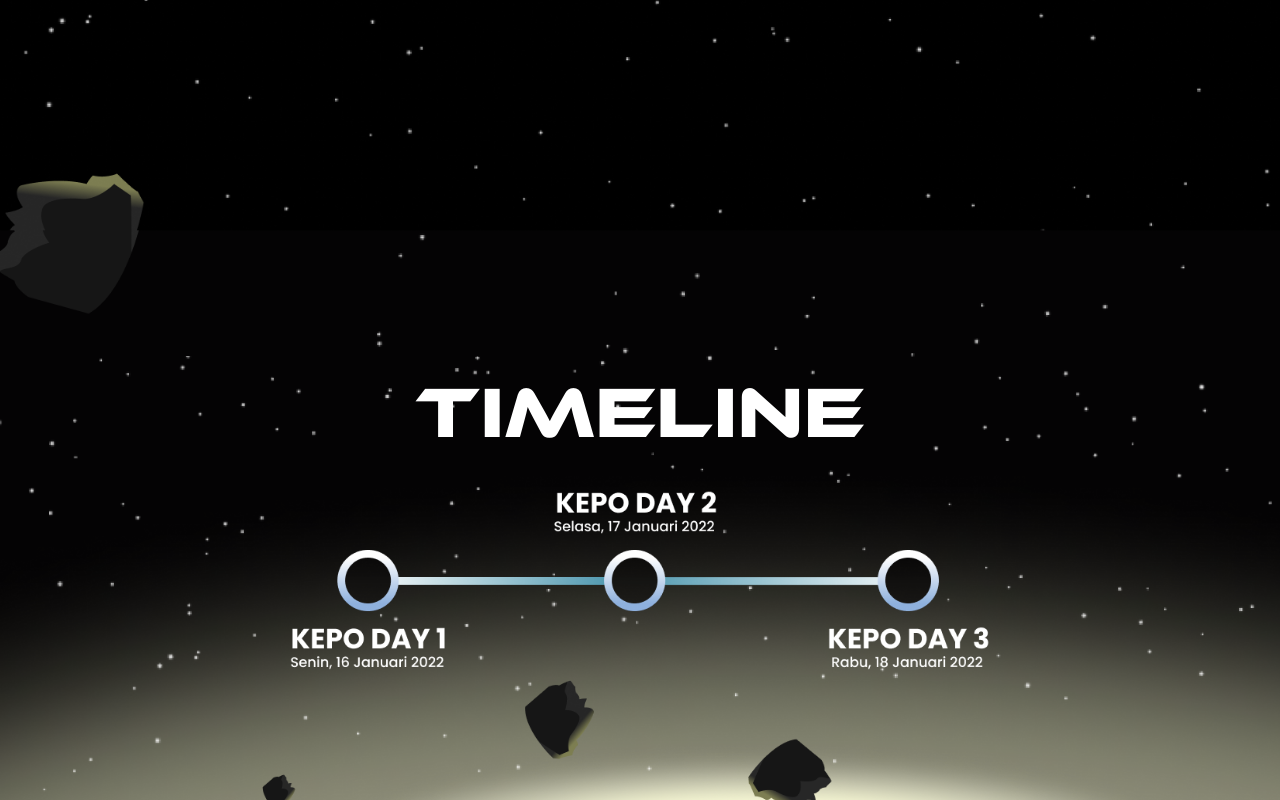
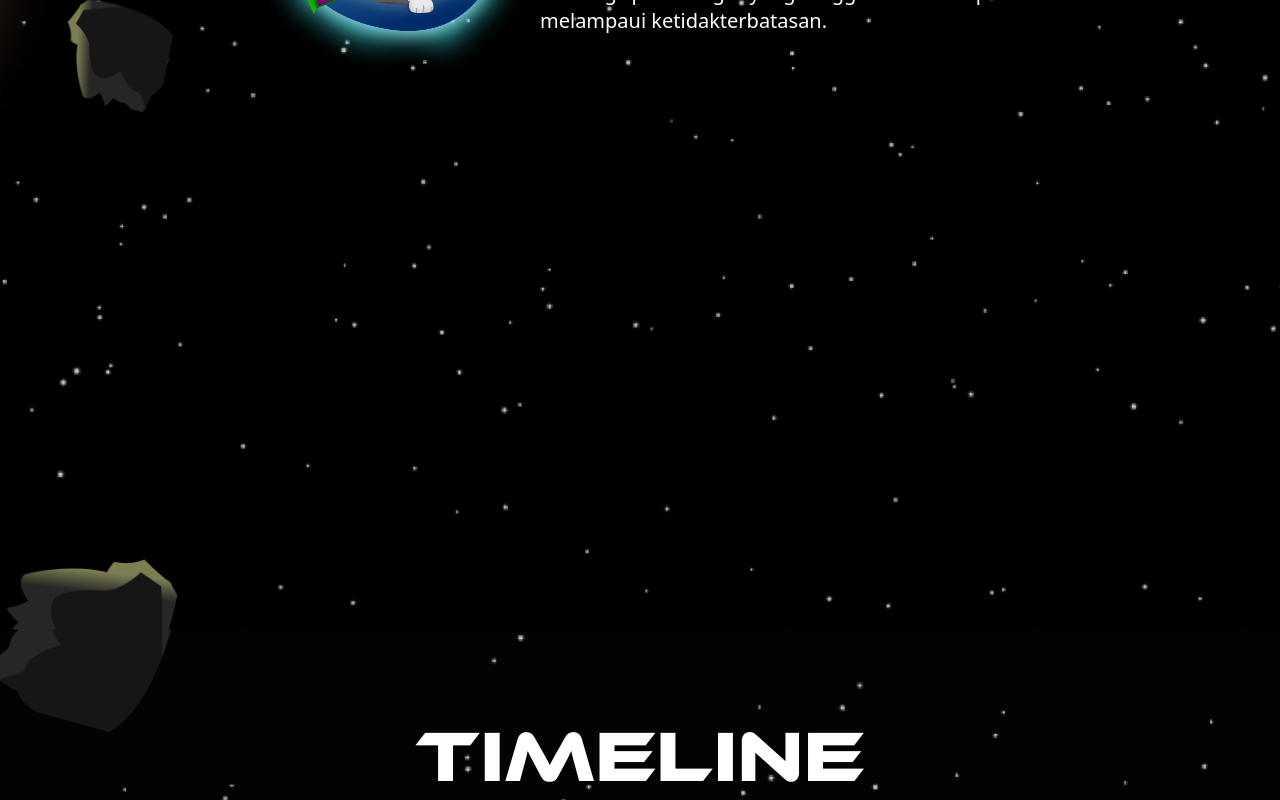
Before and after one commit to soekarnohatta/alspective.web.id, a Next.js app: page / in a window 1280 px wide. Shown: the part 1480-2280 px from the top of the page. Built offline with nearby package versions, Linux system fonts and the light colour scheme.

Commit message:
fix main page

```diff
--- a/pages/index.js
+++ b/pages/index.js
@@ -6,7 +6,7 @@ export default function Home() {
         <div className="h-screen flex justify-center items-center">
           <img src="/logo_landing.png" className="w-[calc(100vh-100px)] pb-8"></img>
         </div>
-        <div className="h-screen py-24">
+        <div className="h-[1080px] py-24 pt-56">
           <div className="flex justify-center col-span-2 text-white">
             <img src="/landing/toinfinity.png" className="w-[calc(100vh-100px)] object-contain"></img>
           </div>
@@ -20,7 +20,7 @@ export default function Home() {
             </div>
           </div>
         </div>
-        <div className="h-screen flex justify-center pt-64">
+        <div className="h-[1080px] flex justify-center pt-80">
           <div>
             <h1 className="text-white font-ethnocentric text-7xl text-center">TIMELINE</h1>
             <img src="/landing/timeline.png" className="w-[calc(100vh-100px)] object-contain pt-8"></img>
```
